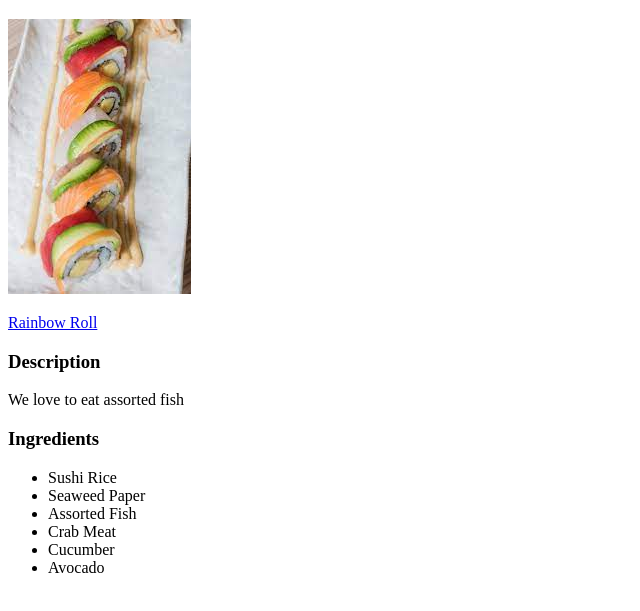
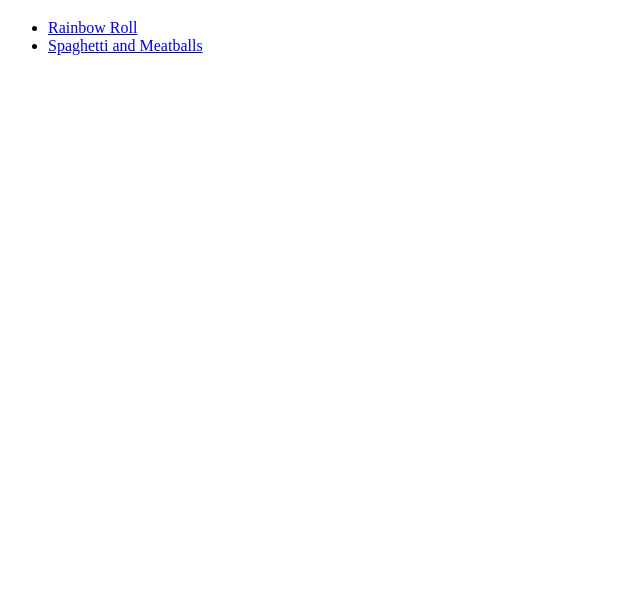
Before and after one commit to lovetosing4678/odin-recipes, a plain HTML site: page index.html in a window 1280 px wide. Shown: the part 61-672 px from the top of the page, without its empty margins (0-640 px from the left). Drawn offline with Linux system fonts and the light colour scheme.

Commit message:
Rearrange and add pages, clean up the index page
Files were not in their proper place. Added image for spaghetti and
added a page for spaghetti and meatballs.

```diff
--- a/index.html
+++ b/index.html
@@ -3,23 +3,13 @@
 <head>
     <meta charset="UTF-8">
     <meta name="viewport" content="width=device-width, initial-scale=1.0">
-    <title>Document</title>
+    <title>Recipes</title>
 </head>
 <body>
     <h1>Odin Recipes</h1>
-        <img src="./RainbowRoll.jpeg" alt="Sushi Roll with assorted fish and avocado on top">
-        <p></p>
-        <a href="./recipes/RainbowRoll.html">Rainbow Roll</a>
-        <h3>Description</h3>
-        <p>We love to eat assorted fish</p>
-        <h3>Ingredients</h3>
         <ul>
-            <li>Sushi Rice</li>
-            <li>Seaweed Paper</li>
-            <li>Assorted Fish</li>
-            <li>Crab Meat</li>
-            <li>Cucumber</li>
-            <li>Avocado</li>
+            <li><a href="./recipes/RainbowRoll.html">Rainbow Roll</a></li>
+            <li><a href="./recipes/SpaghettiAndMeatballs.html">Spaghetti and Meatballs</a></li>
         </ul>
 
 </body>
```
Also changed, not shown: images/RainbowRoll.jpeg (renamed from RainbowRoll.jpeg), recipes/ramen.html (added), 1 other file.
